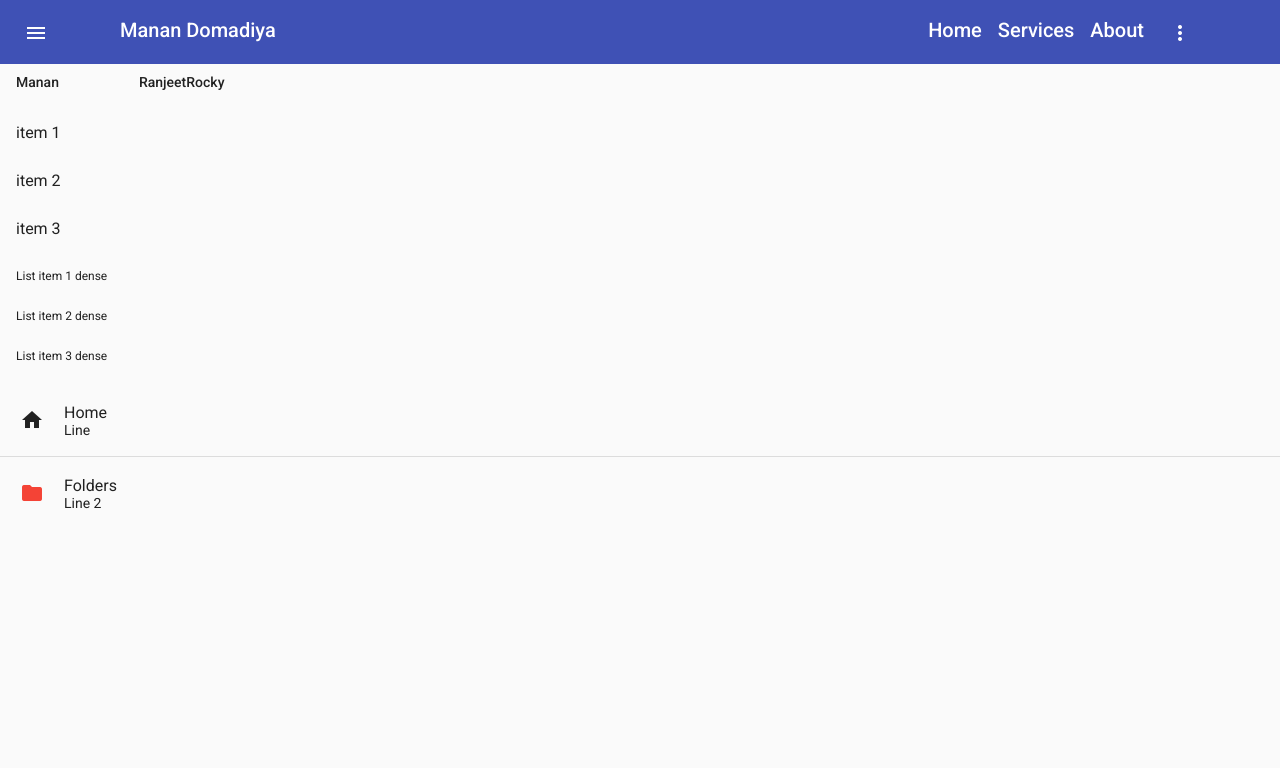
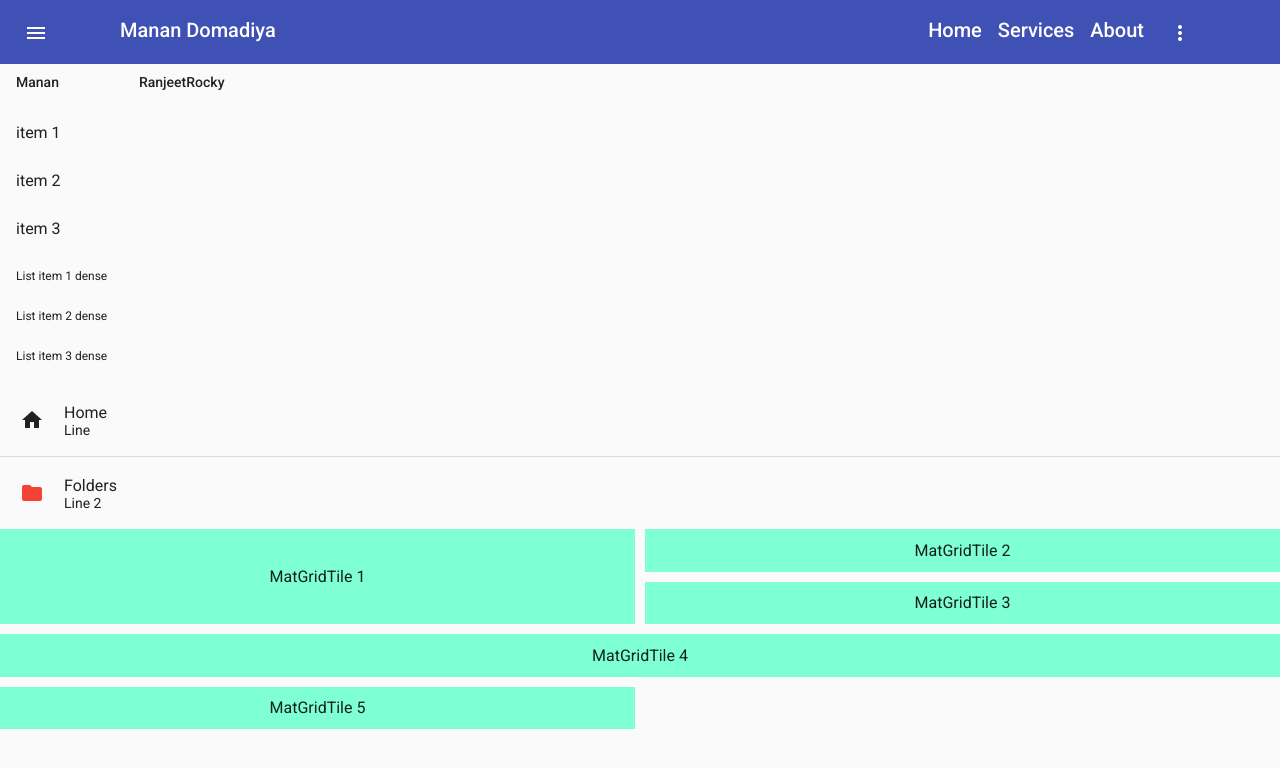
Before and after one commit to ranjeetrocky/angular-material-demo, an Angular app: page / in a window 1280 px wide. Shown: the top 768 px of the page. Built offline with nearby package versions, Linux system fonts and the light colour scheme.

Commit message:
15 added material grid

```diff
--- a/src/app/app.component.css
+++ b/src/app/app.component.css
@@ -30,3 +30,7 @@ mat-sidenav {
 .compo {
     justify-content: inherit;
 }
+
+mat-grid-tile {
+    background-color: aquamarine;
+}
--- a/src/app/app.component.html
+++ b/src/app/app.component.html
@@ -85,6 +85,15 @@
                 <p mat-line>Line 2</p>
             </mat-list-item>
         </mat-list>
+        <mat-grid-list cols="2" rowHeight="fit" style="height: 200px;" gutterSize="10px">
+            <!-- <mat-grid-list cols="2" rowHeight="2:1"> -->
+            <!-- <mat-grid-list cols="2" rowHeight="200px"> -->
+            <mat-grid-tile rowspan="2">MatGridTile 1</mat-grid-tile>
+            <mat-grid-tile>MatGridTile 2</mat-grid-tile>
+            <mat-grid-tile>MatGridTile 3</mat-grid-tile>
+            <mat-grid-tile colspan="2">MatGridTile 4</mat-grid-tile>
+            <mat-grid-tile>MatGridTile 5</mat-grid-tile>
+        </mat-grid-list>
 
     </mat-sidenav-content>
 </mat-sidenav-container>
--- a/src/app/material/material.module.ts
+++ b/src/app/material/material.module.ts
@@ -10,7 +10,7 @@ import { MatSidenavModule } from '@angular/material/sidenav';
 import { MatMenuModule } from '@angular/material/menu';
 import { MatListModule } from '@angular/material/list';
 import { MatDividerModule } from '@angular/material/divider';
-
+import { MatGridListModule } from '@angular/material/grid-list';
 const MaterialComponents = [
   MatButtonModule,
   MatButtonToggleModule,
@@ -22,6 +22,7 @@ const MaterialComponents = [
   MatMenuModule,
   MatListModule,
   MatDividerModule,
+  MatGridListModule,
 ];
 
 @NgModule({
```
